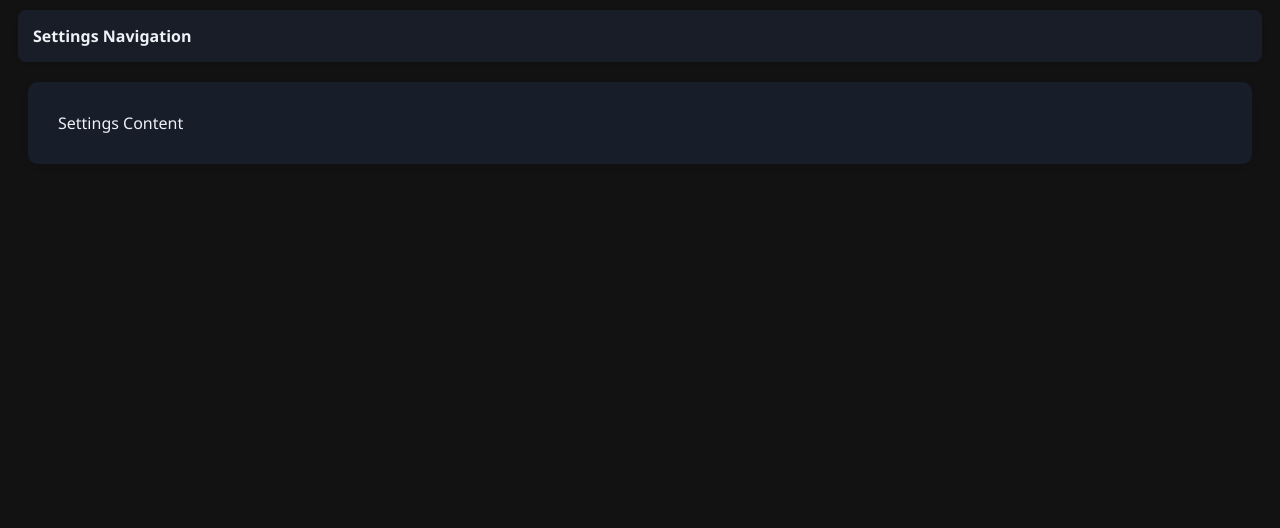
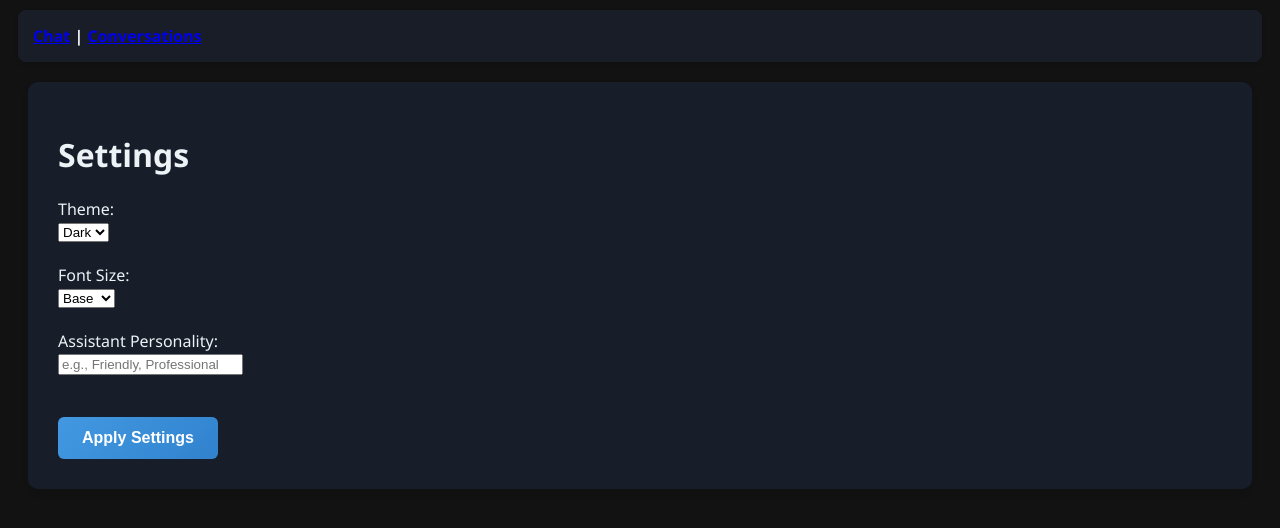
Before and after one commit to 0pixelz/Chatbot-web-app, a Flask app: page /settings in a window 1280 px wide. Shown: the top 528 px of the page. Run offline with Flask 3, Linux system fonts and the light colour scheme; parts of the project's set-up code (start-up, migrations or seed data) failed here and were passed over.

Commit message:
Add files via upload

```diff
--- a/templates/settings.html
+++ b/templates/settings.html
@@ -7,7 +7,28 @@
   <link rel="stylesheet" href="/static/style.css">
 </head>
 <body class="{% if theme == 'dark' %}dark-theme{% else %}light-theme{% endif %}">
-<nav>Settings Navigation</nav>
-<main>Settings Content</main>
+<nav><a href="/chat">Chat</a> | <a href="/conversations">Conversations</a></nav>
+<main>
+  <h1>Settings</h1>
+  <form method="POST">
+    <label>Theme:</label><br>
+    <select name="theme">
+      <option value="dark" {% if theme == 'dark' %}selected{% endif %}>Dark</option>
+      <option value="light" {% if theme == 'light' %}selected{% endif %}>Light</option>
+    </select><br><br>
+
+    <label>Font Size:</label><br>
+    <select name="font_size">
+      <option value="small">Small</option>
+      <option value="base" selected>Base</option>
+      <option value="large">Large</option>
+    </select><br><br>
+
+    <label>Assistant Personality:</label><br>
+    <input type="text" name="personality" placeholder="e.g., Friendly, Professional"><br><br>
+
+    <button type="submit">Apply Settings</button>
+  </form>
+</main>
 </body>
 </html>
```
Also changed, not shown: templates/chat.html (+10 -2 lines), templates/conversations.html (+9 -2 lines), templates/login_prompt.html (+6 -1 lines), templates/welcome.html (+9 -1 lines).
